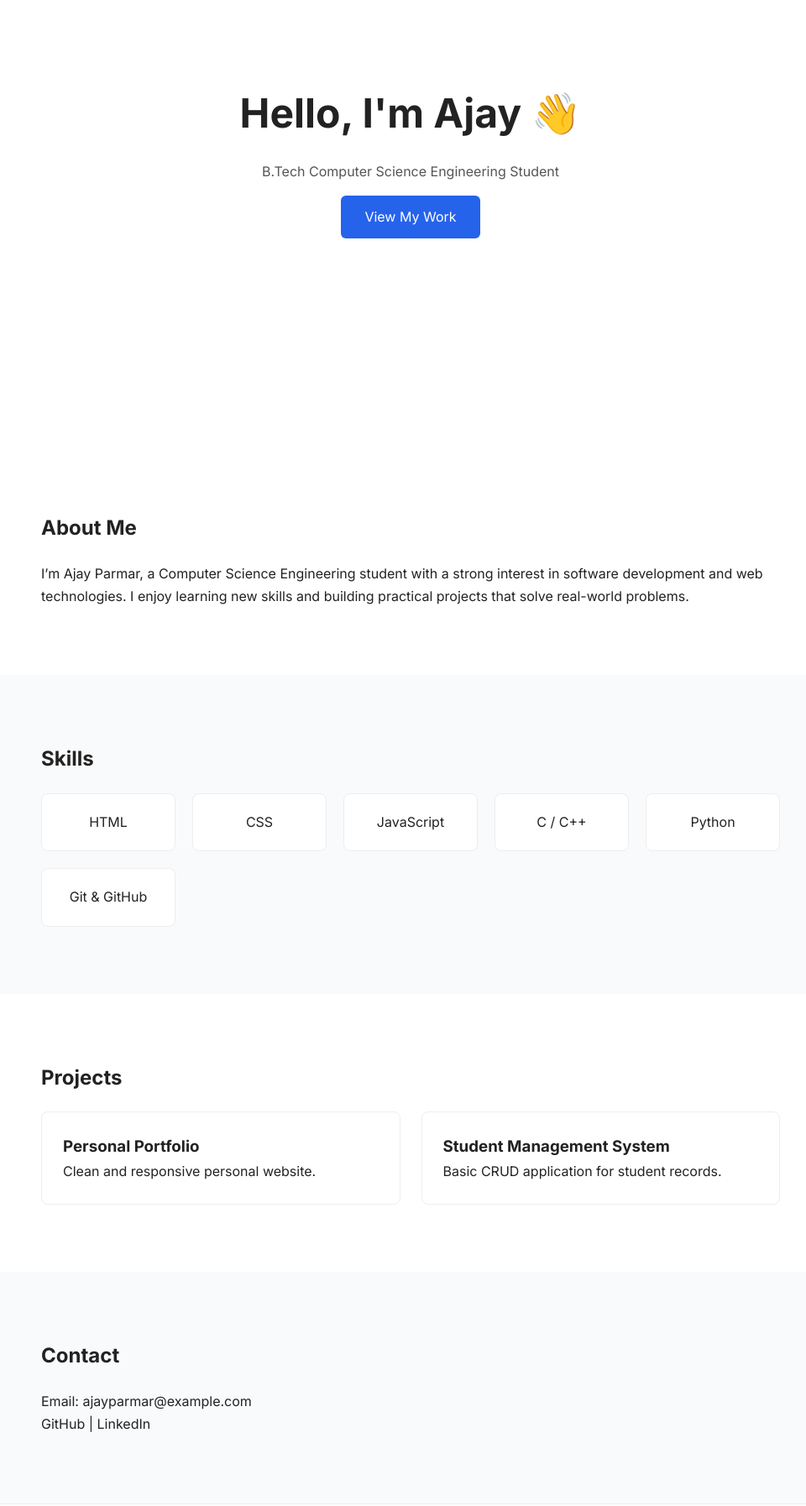
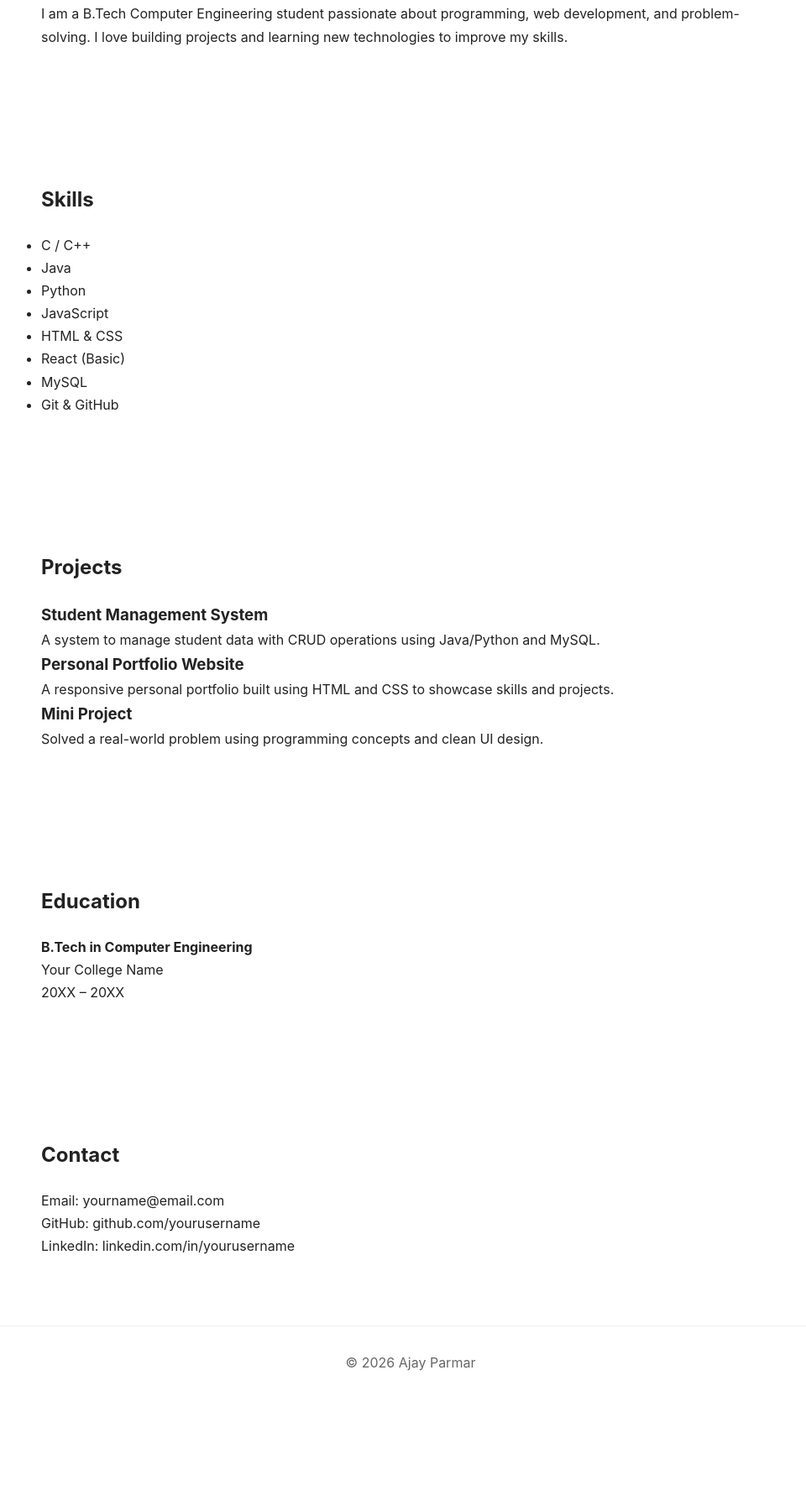
Before and after one commit to Ajay252005/Portfolio, a plain HTML site: page index.html in a window 1280 px wide. Shown: the part 219-2013 px from the top of the page at 84% size, without its empty margins (151-1111 px from the left). After the commit the page ends 1886 px from the top, so only its background shows below. Drawn offline with Linux system fonts and the light colour scheme.

Commit message:
Revamp portfolio layout and content
Updated portfolio content and structure, including new sections for header, about, skills, projects, education, and contact information.

```diff
--- a/index.html
+++ b/index.html
@@ -4,80 +4,91 @@
   <meta charset="UTF-8" />
   <meta name="viewport" content="width=device-width, initial-scale=1.0" />
   <title>Ajay Parmar | Portfolio</title>
-
   <link rel="stylesheet" href="style.css" />
-  <link href="https://fonts.googleapis.com/css2?family=Inter:wght@300;400;600;700&display=swap" rel="stylesheet">
 </head>
 <body>
 
-  <!-- Navbar -->
-  <nav>
-    <div class="logo">Ajay Parmar</div>
-    <ul>
-      <li><a href="#about">About</a></li>
-      <li><a href="#skills">Skills</a></li>
-      <li><a href="#projects">Projects</a></li>
-      <li><a href="#contact">Contact</a></li>
-    </ul>
-  </nav>
-
-  <!-- Hero -->
-  <section class="hero">
-    <h1>Hello, I'm Ajay 👋</h1>
-    <p>B.Tech Computer Science Engineering Student</p>
-    <a href="#projects" class="btn">View My Work</a>
-  </section>
+  <!-- Header -->
+  <header>
+    <h1>Ajay Parmar</h1>
+    <p>B.Tech Computer Engineering Student</p>
+  </header>
 
   <!-- About -->
-  <section id="about">
+  <section class="about">
     <h2>About Me</h2>
     <p>
-      I’m Ajay Parmar, a Computer Science Engineering student with a strong
-      interest in software development and web technologies.
-      I enjoy learning new skills and building practical projects
-      that solve real-world problems.
+      I am a B.Tech Computer Engineering student passionate about programming,
+      web development, and problem-solving. I love building projects and
+      learning new technologies to improve my skills.
     </p>
   </section>
 
   <!-- Skills -->
-  <section id="skills" class="light">
+  <section class="skills">
     <h2>Skills</h2>
-    <div class="skill-grid">
-      <div class="skill">HTML</div>
-      <div class="skill">CSS</div>
-      <div class="skill">JavaScript</div>
-      <div class="skill">C / C++</div>
-      <div class="skill">Python</div>
-      <div class="skill">Git & GitHub</div>
+    <ul>
+      <li>C / C++</li>
+      <li>Java</li>
+      <li>Python</li>
+      <li>JavaScript</li>
+      <li>HTML & CSS</li>
+      <li>React (Basic)</li>
+      <li>MySQL</li>
+      <li>Git & GitHub</li>
+    </ul>
+  </section>
+
+  <!-- Projects -->
+  <section class="projects">
+    <h2>Projects</h2>
+
+    <div class="project-card">
+      <h3>Student Management System</h3>
+      <p>
+        A system to manage student data with CRUD operations using Java/Python
+        and MySQL.
+      </p>
+    </div>
+
+    <div class="project-card">
+      <h3>Personal Portfolio Website</h3>
+      <p>
+        A responsive personal portfolio built using HTML and CSS to showcase
+        skills and projects.
+      </p>
+    </div>
+
+    <div class="project-card">
+      <h3>Mini Project</h3>
+      <p>
+        Solved a real-world problem using programming concepts and clean UI
+        design.
+      </p>
     </div>
   </section>
 
-  <!-- Projects -->
-  <section id="projects">
-    <h2>Projects</h2>
-    <div class="project-grid">
-      <div class="project">
-        <h3>Personal Portfolio</h3>
-        <p>Clean and responsive personal website.</p>
-      </div>
-      <div class="project">
-        <h3>Student Management System</h3>
-        <p>Basic CRUD application for student records.</p>
-      </div>
-    </div>
+  <!-- Education -->
+  <section class="education">
+    <h2>Education</h2>
+    <p>
+      <strong>B.Tech in Computer Engineering</strong><br>
+      Your College Name<br>
+      20XX – 20XX
+    </p>
   </section>
 
   <!-- Contact -->
-  <section id="contact" class="light">
+  <section class="contact">
     <h2>Contact</h2>
-    <p>Email: ajayparmar@example.com</p>
-    <p>GitHub | LinkedIn</p>
+    <p>Email: yourname@email.com</p>
+    <p>GitHub: github.com/yourusername</p>
+    <p>LinkedIn: linkedin.com/in/yourusername</p>
   </section>
 
   <footer>
     <p>© 2026 Ajay Parmar</p>
   </footer>
 
-  <script src="script.js"></script>
 </body>
 </html>
```
